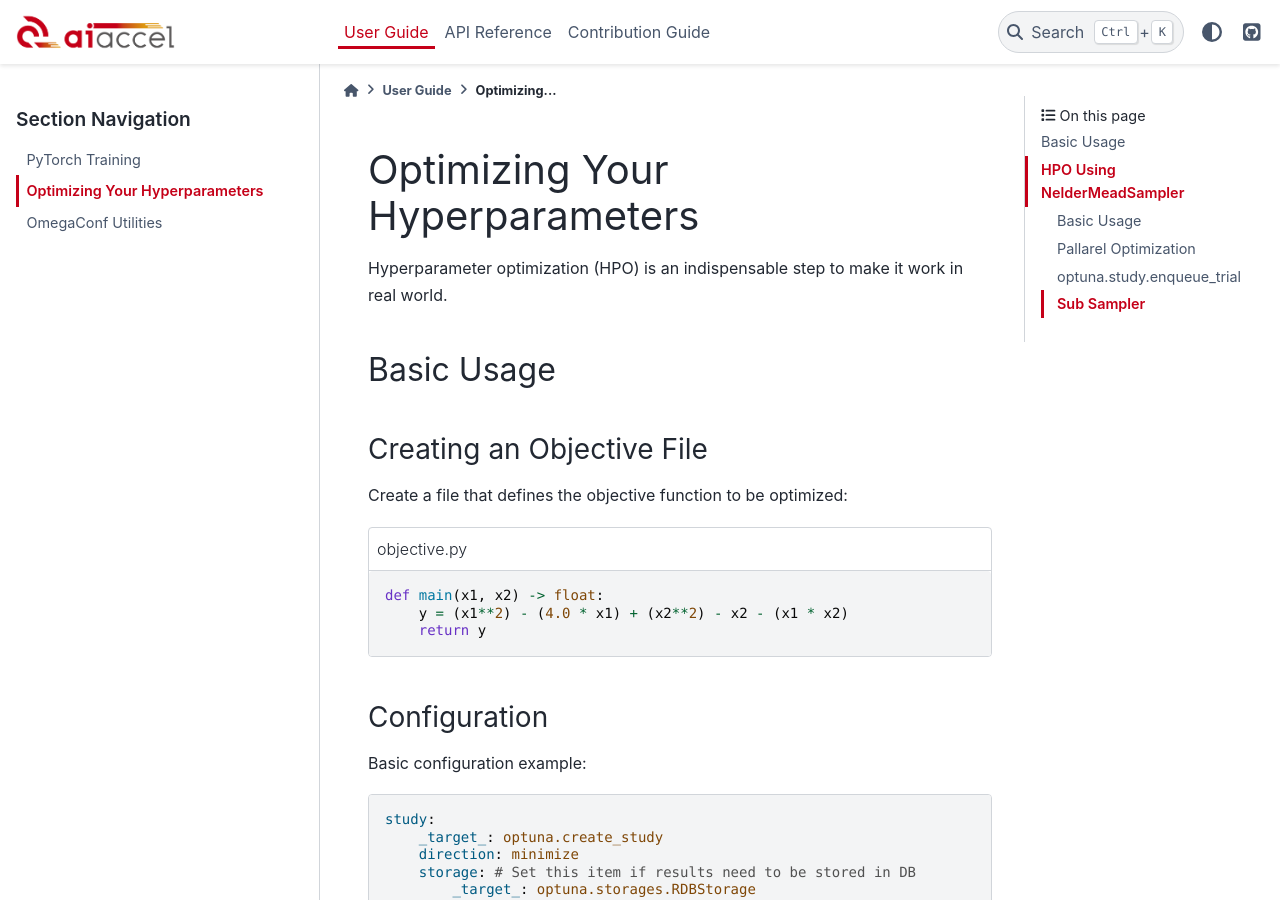
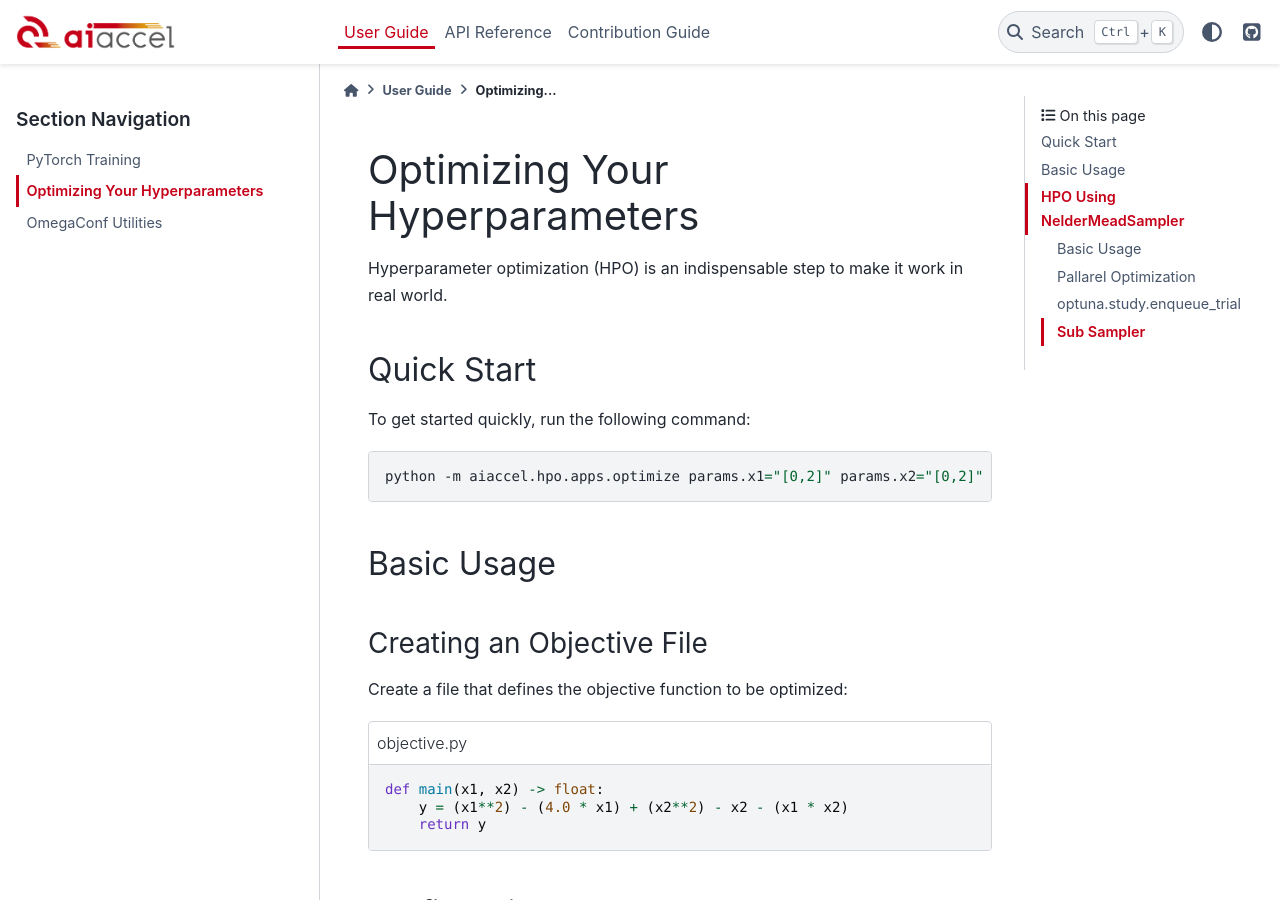
Before and after one commit to aistairc/aiaccel, a Sphinx documentation site: the page built from docs/source/user_guide/hpo.rst, in a window 1280 px wide and 900 px high. Built offline with Sphinx 7.4.7 and the PyData theme 0.15.4, drawn with Linux system fonts in a browser that asks for light colours.

Commit message:
Add Quick Start.

```diff
--- a/docs/source/user_guide/hpo.rst
+++ b/docs/source/user_guide/hpo.rst
@@ -3,6 +3,15 @@ Optimizing Your Hyperparameters
 
 Hyperparameter optimization (HPO) is an indispensable step to make it work in real
 world.
+
+Quick Start
+-----------
+
+To get started quickly, run the following command:
+
+.. code-block:: bash
+
+    python -m aiaccel.hpo.apps.optimize params.x1="[0,2]" params.x2="[0,2]" objective._target_="objective.main" n_trials=30
 
 Basic Usage
 -----------
```
